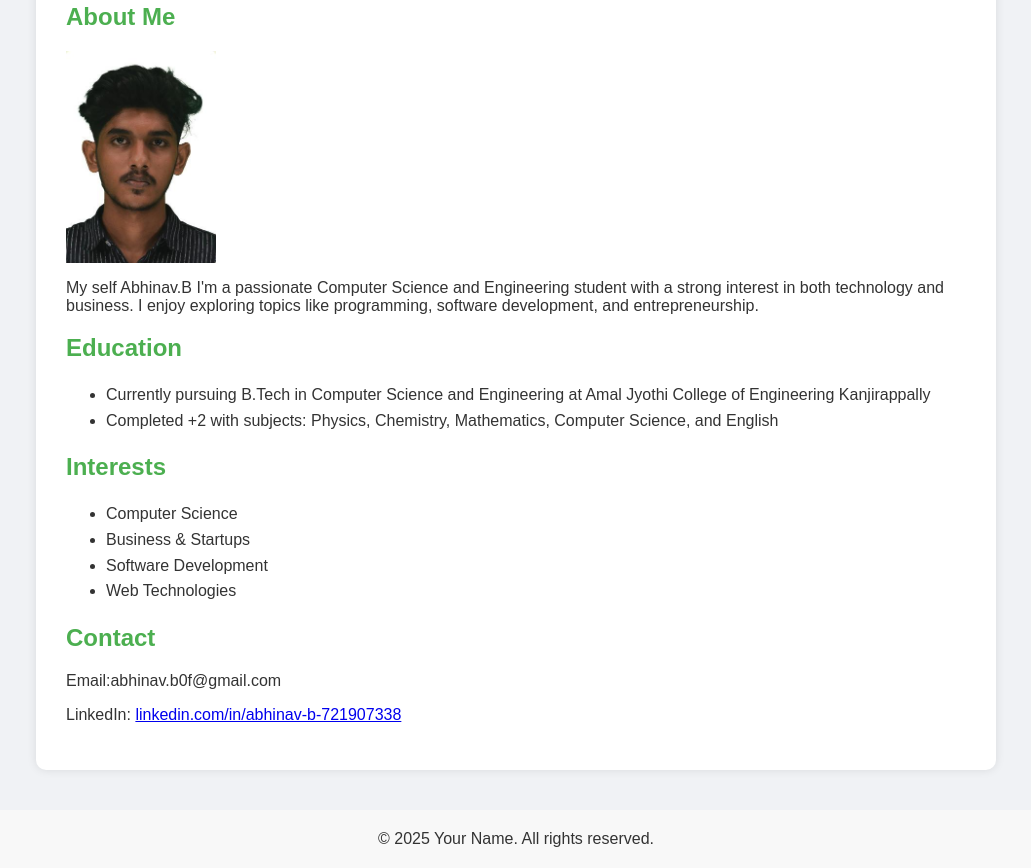
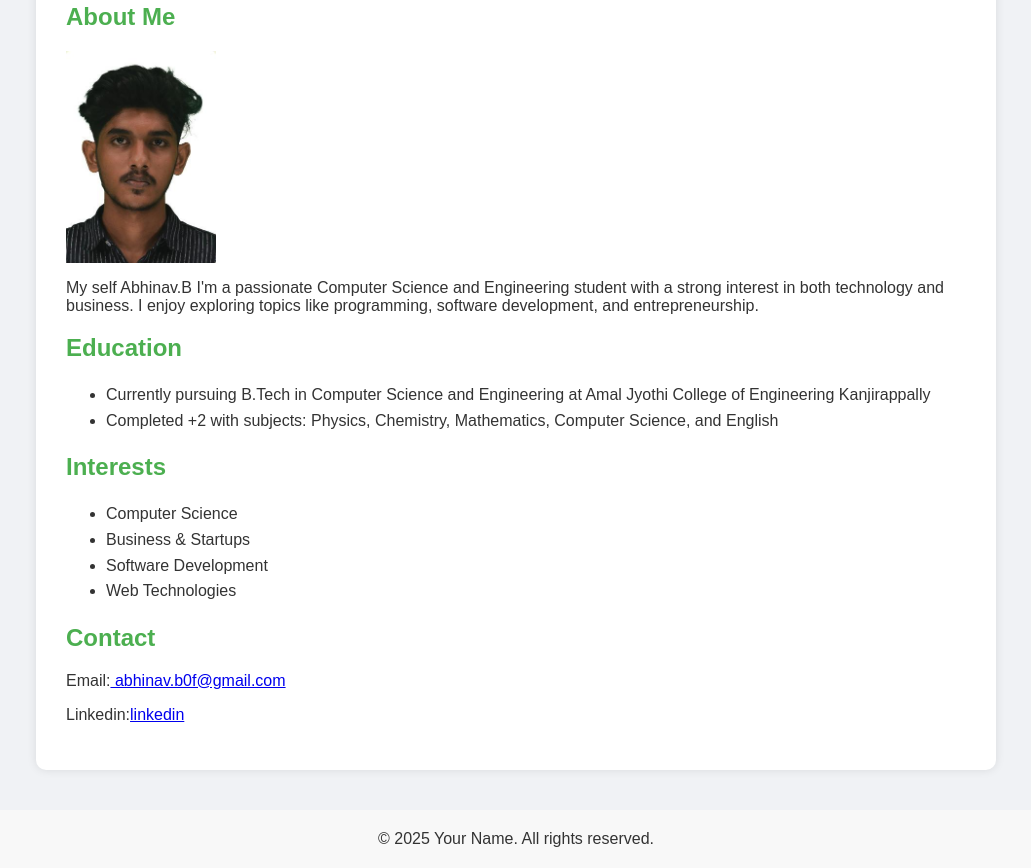
Before and after one commit to abhinav08-1/My-protfolio, a plain HTML site: page index.html in a window 1280 px wide. Shown: the part 241-1109 px from the top of the page, without its empty margins (124-1155 px from the left). Drawn offline with Linux system fonts and the light colour scheme.

Commit message:
Update index.html

```diff
--- a/index.html
+++ b/index.html
@@ -73,9 +73,9 @@
 
     <section>
       <h2>Contact</h2>
-      <p>Email:abhinav.b0f@gmail.com</p>
-      <p>LinkedIn: <a href="#" target="_blank">linkedin.com/in/abhinav-b-721907338</a></p>
-    </section>
+      <p>Email:<a href="mailto:abhinav.b0f@gmail.com"> abhinav.b0f@gmail.com </a></p>
+      <p>Linkedin:<a href="https://www.linkedin.com/in/abhinav-b-721907338?lipi=urn%3Ali%3Apage%3Ad_flagship3_profile_view_base_contact_details%3BYD6rwEfKQCCWy7UF01%2BtMg%3D3D">linkedin</a></p>
+   </section>
   </div>
 
   <footer>
```
